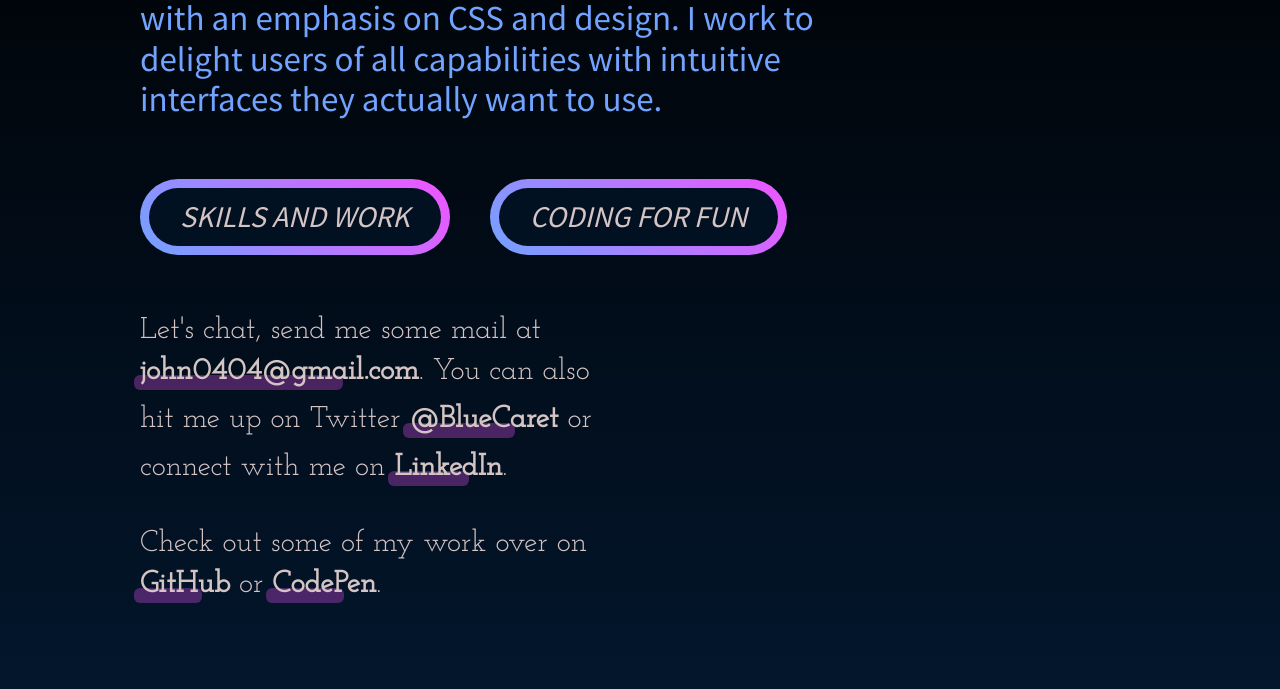
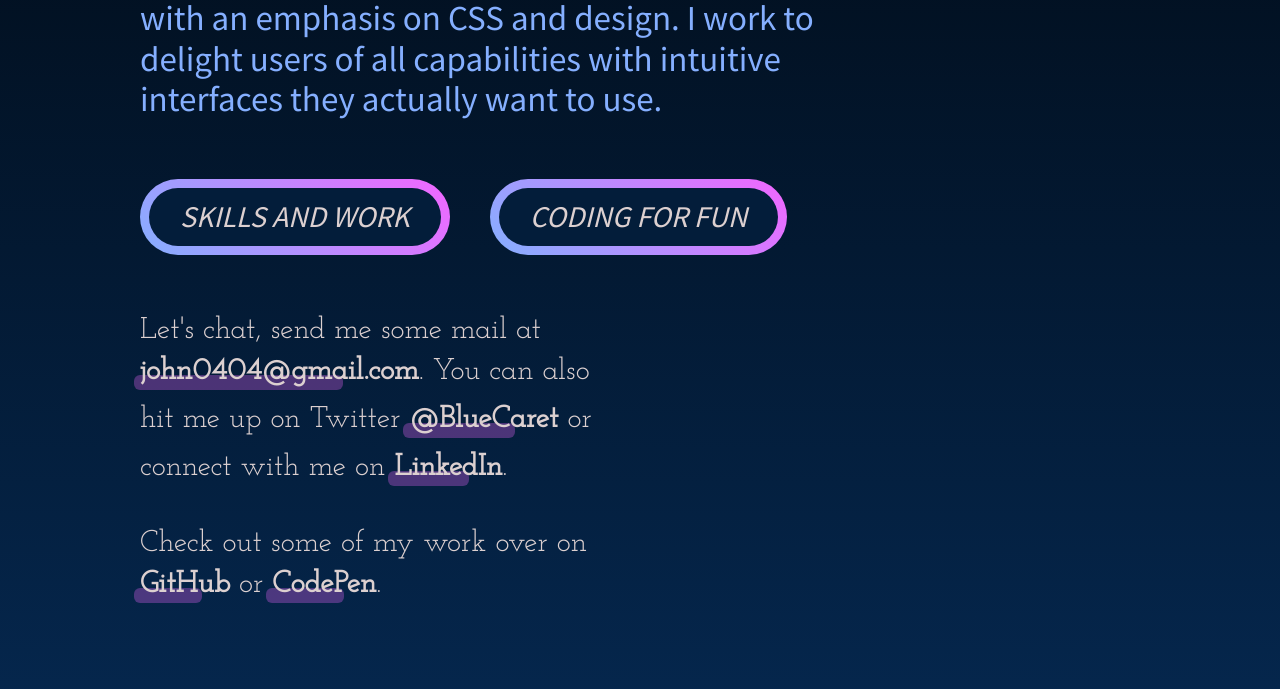
Before and after one commit to bluecaret/johnwhancock, an Eleventy site: page src/index.njk in a window 1280 px wide. Shown: the part 824-1513 px from the top of the page. Built offline with nearby package versions, Linux system fonts and the light colour scheme; Eleventy itself is replaced by a stand-in of ours; files that its build step writes are made by us from their sources.

Commit message:
lighten colors

```diff
--- a/src/scss/main.scss
+++ b/src/scss/main.scss
@@ -5,13 +5,13 @@
   --siteWidth: min(85%, 100rem);
   --headingFont: 'Josefin Slab', serif;
   --bodyFont: 'Source Sans Pro', sans-serif;
-  --nightSky: hsl(212, 88%, 10%);
-  --nightSkyDark: hsl(212, 90%, 7%);
-  --nightSkyDarkUltra: hsl(212, 90%, 2%);
-  --daySky: rgb(113, 163, 255);
+  --nightSky: hsl(212, 88%, 17%);
+  --nightSkyDark: hsl(212, 90%, 12%);
+  --nightSkyDarkUltra: hsl(212, 90%, 7%);
+  --daySky: hsl(219, 100%, 76%);
   --daySkyFaded: hsl(219, 80%, 30%);
-  --sunRise: rgb(241, 84, 255);
-  --vanilla: hsl(0, 15%, 80%);
+  --sunRise: hsl(295, 100%, 70%);
+  --vanilla: hsl(0, 15%, 84%);
 }
 
 html {
@@ -79,7 +79,7 @@ body {
     inset: 0;
     border: transparent 1px solid;
     border-color: var(--daySky);
-    opacity: 0.3;
+    opacity: 0.5;
     transform: translate(.3rem, -.3rem);
     border-radius: 2rem;
     z-index: -1;
@@ -353,7 +353,7 @@ body {
 }
 
 .navSticky {
-  background-color: hsl(212deg 88% 15% / 70%);
+  background-color: hsl(212% 88% 20% / 70%);
   backdrop-filter: blur(10px);
   box-shadow: 0 0 10px 3px rgb(0 0 0 / 75%);
 }
```
